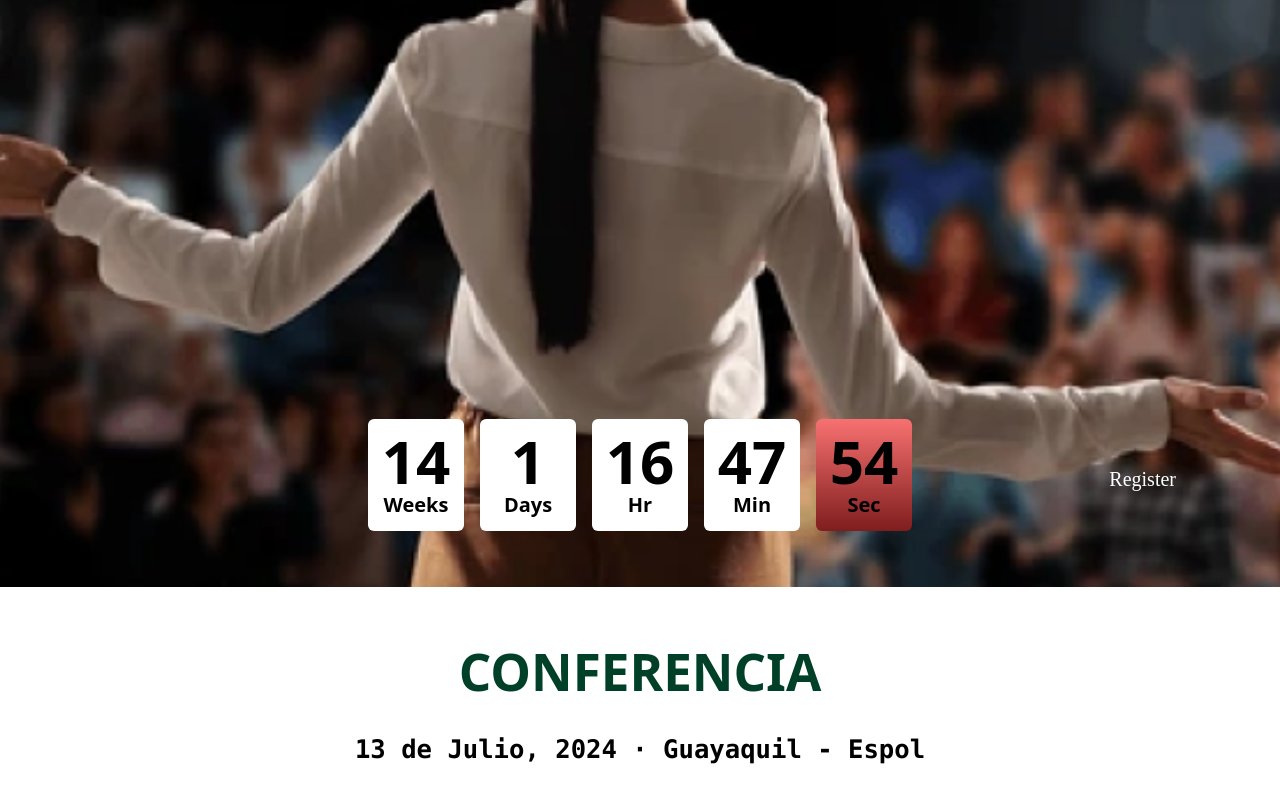
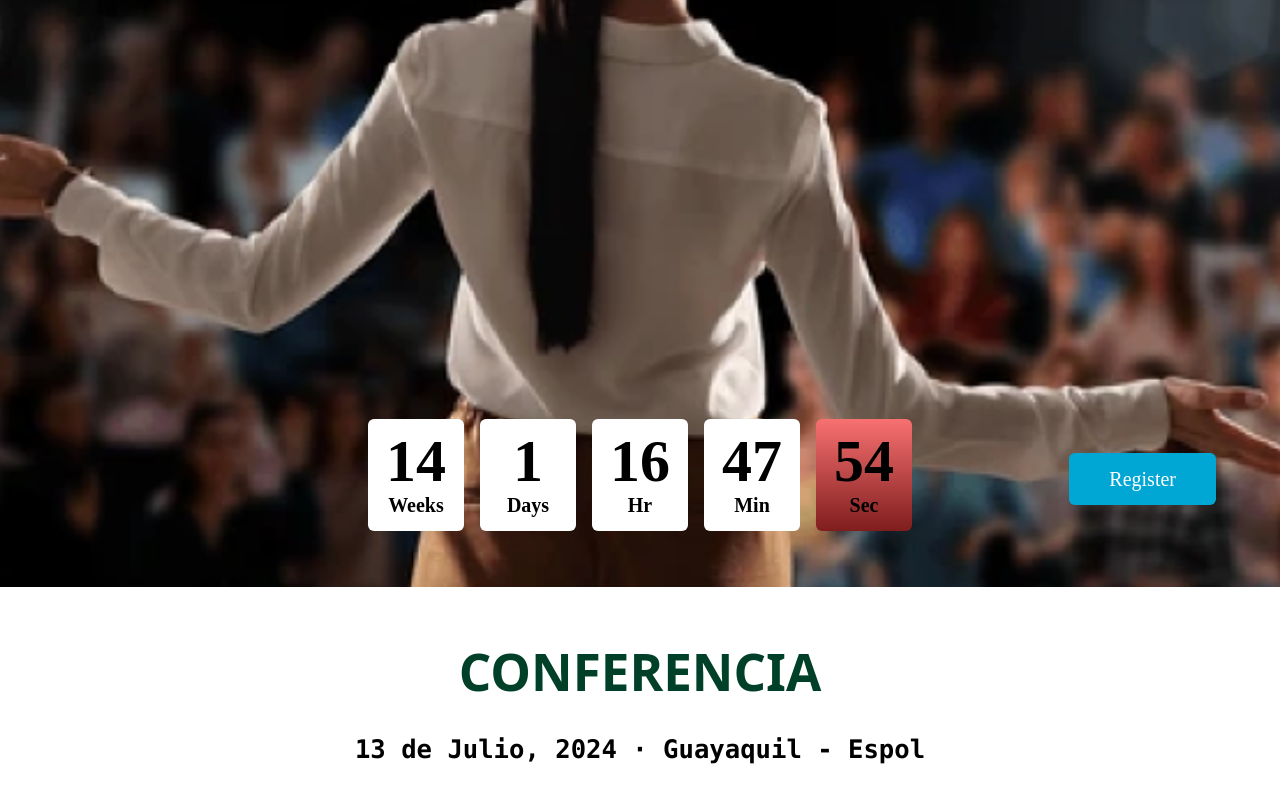
Before and after one commit to Taws-Espol/wids-website, a React (Vite) app: page / in a window 1280 px wide. Shown: the part 540-1337 px from the top of the page. Built offline with nearby package versions, Linux system fonts and the light colour scheme; a web font is replaced by a local one.

Commit message:
Add Font Acumin to other components

```diff
--- a/src/pages/Home/Components/Carrusel.jsx
+++ b/src/pages/Home/Components/Carrusel.jsx
@@ -36,13 +36,13 @@ export function Carrusel() {
             <div className="absolute bottom-[12%] max-lg:bottom-[22%] left-1/2 transform -translate-x-1/2 translate-y-1/2 flex justify-around">
                 <Timer Event_date = {new Date('July 13, 2024 00:00:00')}/>
             </div>
-            <div className="absolute top-[10%] left-[5%] text-white select-none">
+            <div className="absolute top-[10%] left-[5%] text-white select-none font-acumin">
                 <p className="text-4xl font-acumin font-bold">{infoImages[currentIndex].title}</p>
                 <p className="text-lg font-acumin font-normal">{infoImages[currentIndex].date}</p>
                 <p className="text-lg font-acumin font-normal">{infoImages[currentIndex].place}</p>
             </div>
             <div className="absolute right-[5%] bottom-[9%] max-sm:left-[52%] max-md:left-[57%]  max-lg:left-[60%] max-lg:transform max-lg:-translate-x-1/2 max-lg:translate-y-1/2 ">
-                <button className="text-white bg-blue-wids rounded-md px-10 py-3 text-center text-xl font-acumin font-medium">Register</button>
+                <button className="text-white bg-primary-blue select-none rounded-md px-10 py-3 text-center text-xl font-acumin font-medium">Register</button>
             </div>
 
         </div>
--- a/src/pages/Home/Components/Timer.jsx
+++ b/src/pages/Home/Components/Timer.jsx
@@ -44,7 +44,7 @@ export function Timer({Event_date}) {
     function CardTimer(props) {
 
         return (
-            <div className={`text-black h-28 w-24 flex flex-col place-content-center place-items-center font-bold select-none rounded-md ${!props.isSec ? 'bg-white' : 'bg-gradient-to-b from-red-400 to-red-900'} max-sm:w-14 max-sm:h-[72px] max-md:w-16  max-md:h-[80px] max-lg:w-20 max-lg:h-[96px] max-xl:w-[90px] max-xl:h-[116px]` }>
+            <div className={`text-black h-28 w-24 flex flex-col place-content-center place-items-center font-acumin font-bold select-none rounded-md ${!props.isSec ? 'bg-white' : 'bg-gradient-to-b from-red-400 to-red-900'} max-sm:w-14 max-sm:h-[72px] max-md:w-16  max-md:h-[80px] max-lg:w-20 max-lg:h-[96px] max-xl:w-[90px] max-xl:h-[116px]` }>
                 <p className="text-6xl max-md:text-3xl max-lg:test-4xl mx-xl:text-5xl">
                     {props.time}
                 </p>
@@ -56,7 +56,7 @@ export function Timer({Event_date}) {
     }
 
     return (
-        <div className="bg-transparent flex flex-wrap gap-4 max-w-[600px] place-content-between p-1  max-sm:w-[340px] max-md:w-[400px] max-lg:w-[500px] max-xl:w-[550px]   max-lg:gap-2 " >
+        <div className="bg-transparent font-acumin flex flex-wrap gap-4 max-w-[600px] place-content-between p-1  max-sm:w-[340px] max-md:w-[400px] max-lg:w-[500px] max-xl:w-[550px]   max-lg:gap-2 " >
             <CardTimer className=""
                 time={rest.weeks}
                 timeInfo="Weeks"
```
